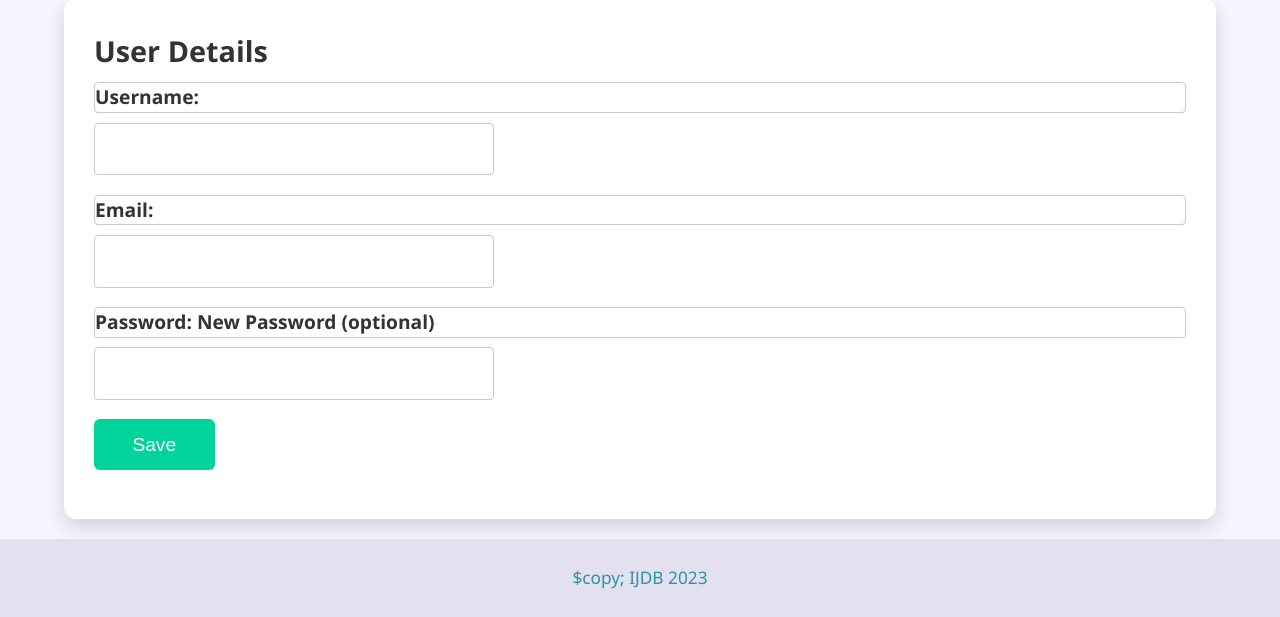
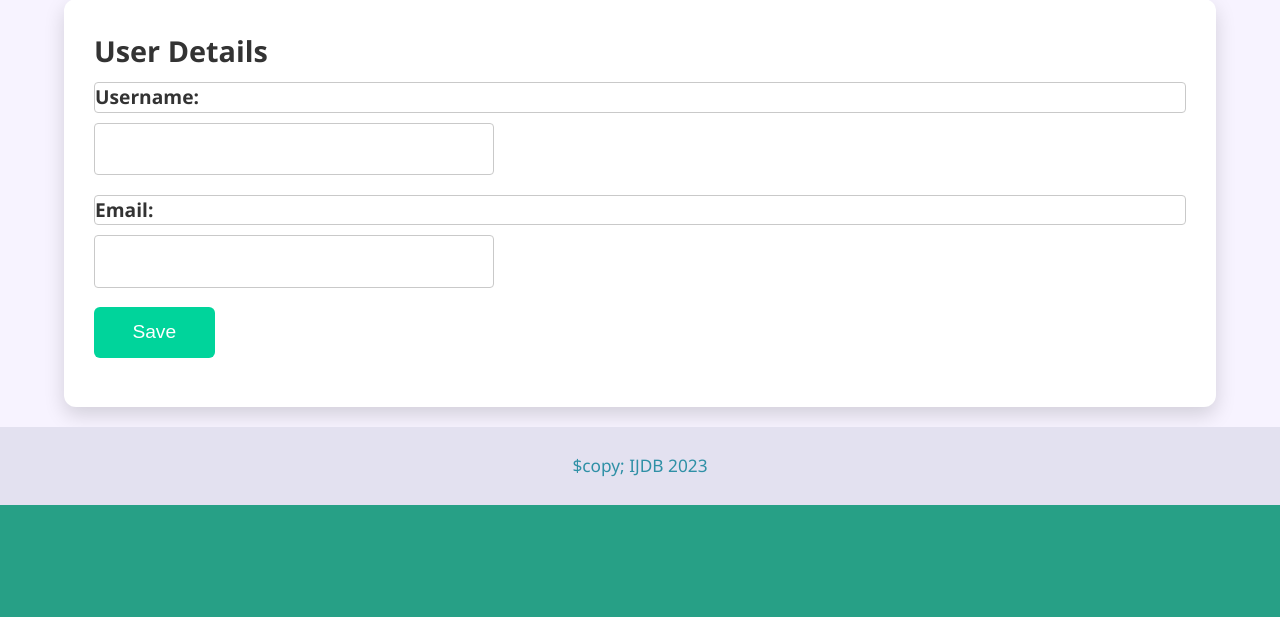
Before and after one commit to phongttgcs220282/COMP1841-Coursework, a PHP site: page /admin/adduser.php in a window 1280 px wide. Shown: the part 405-1022 px from the top of the page. After the commit the page ends 910 px from the top, so only its background shows below. Run offline with PHP 8.4, Linux system fonts and the light colour scheme.

Commit message:
Refactor adduser.html.php form structure

```diff
--- a/Coursework/templates/adduser.html.php
+++ b/Coursework/templates/adduser.html.php
@@ -8,8 +8,6 @@
   <label for="email">Email:</label>
   <input type="email" id="email" name="email" value="<?= htmlspecialchars($user['email'] ?? '', ENT_QUOTES, 'UTF-8'); ?>" required>
 
-  <label for="password">Password: New Password (optional)</label>
-  <input type="password" id="password" name="password" required>
+  <input type="submit" value="<?= $submitValue ?? 'Save' ?>">
 
-  <input type="submit" value="<?= $submitValue ?? 'Save' ?>">
 </form>
```
